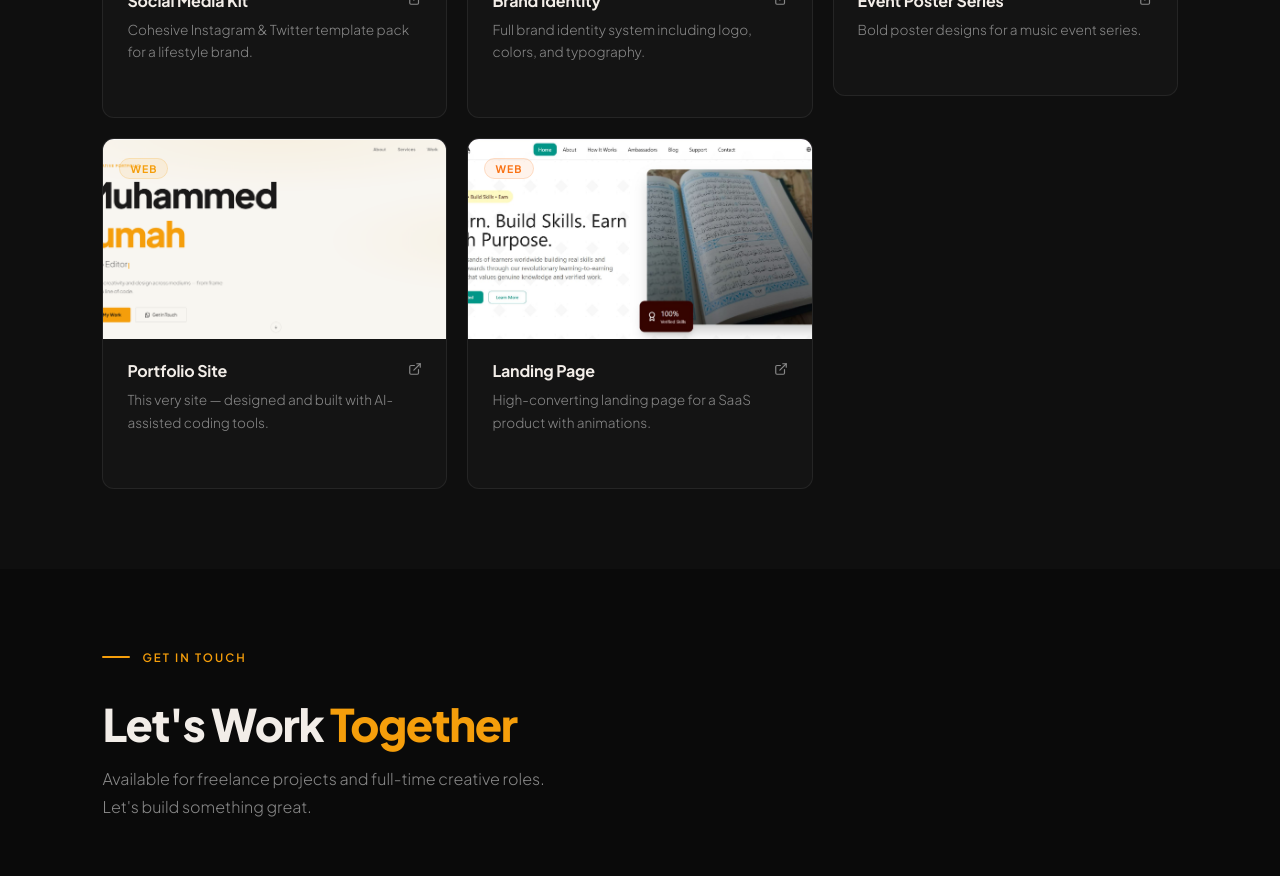
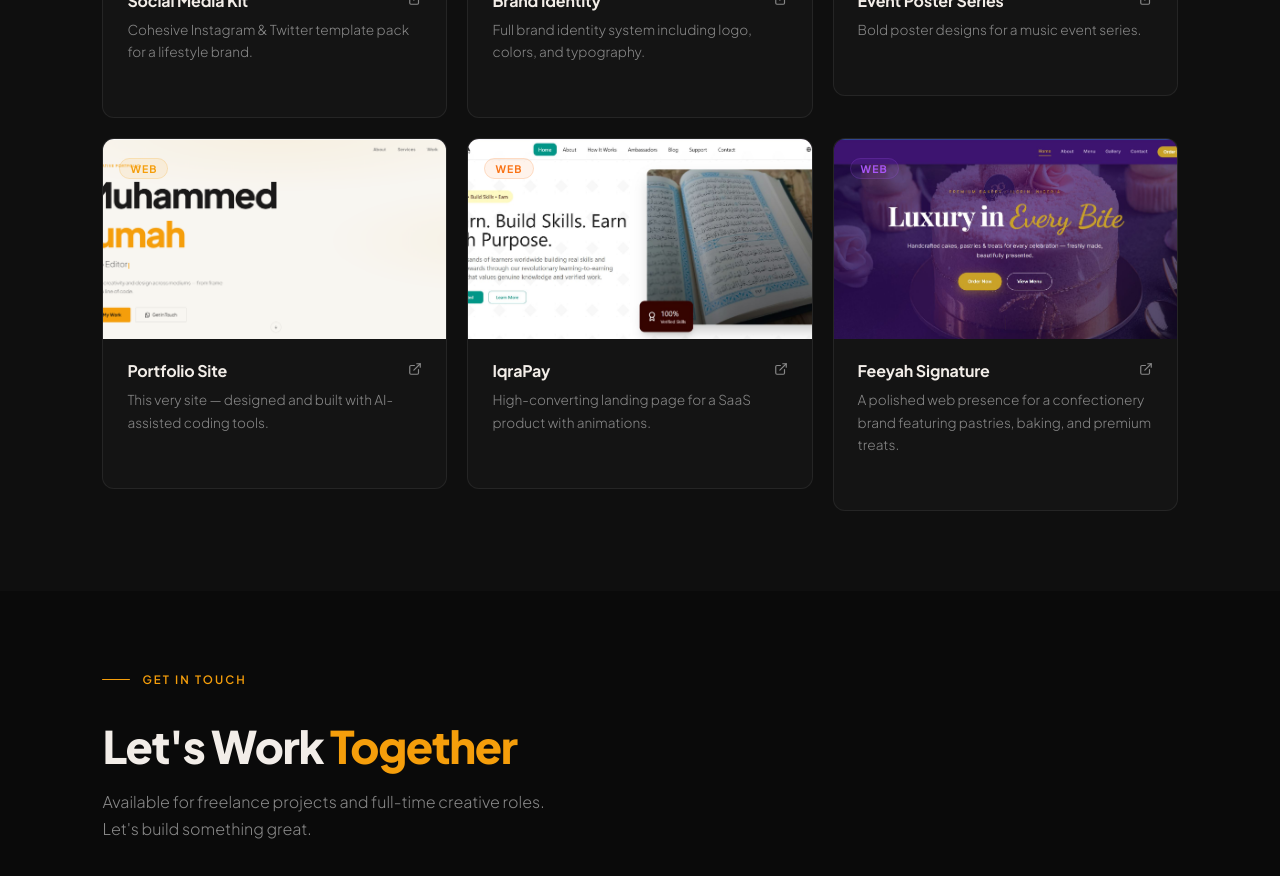
Before and after one commit to iqrapay2025-dot/myportfolio, a React (Vite) app: page / in a window 1280 px wide. Shown: the part 2840-3716 px from the top of the page. Built offline with nearby package versions, Linux system fonts and the light colour scheme.

Commit message:
feat: add Feeyah project to Portfolio component with associated image

```diff
--- a/src/app/components/Portfolio.tsx
+++ b/src/app/components/Portfolio.tsx
@@ -9,6 +9,7 @@ import { ImageWithFallback } from './figma/ImageWithFallback';
 const portfolioScreenshot = new URL('../../imports/Screenshot_2026-07-02_171746.png', import.meta.url).href;
 const landingPageScreenshot = new URL('../../imports/pay.JPG', import.meta.url).href;
 const eventPoster = new URL('../../imports/exam.jpg', import.meta.url).href;
+const Feeyah = new URL('../../imports/feeyah.JPG', import.meta.url).href;
 const brandingPoster = new URL('../../imports/Doorstep.png', import.meta.url).href;
 const tahseen = new URL('../../imports/tahseen.png', import.meta.url).href;
 const day1 = new URL('../../imports/Day 1.mp4', import.meta.url).href;
@@ -113,7 +114,7 @@ const projects = [
   },
   {
     id: 8,
-    title: 'Landing Page',
+    title: 'IqraPay',
     category: 'web' as Category,
     label: 'Web',
     description: 'High-converting landing page for a SaaS product with animations.',
@@ -122,6 +123,18 @@ const projects = [
     icon: ExternalLink,
     href: 'https://www.iqrapay.com.ng',
     image: landingPageScreenshot as string,
+  },
+  {
+    id: 8,
+    title: 'Feeyah Signature',
+    category: 'web' as Category,
+    label: 'Web',
+    description: 'A polished web presence for a confectionery brand featuring pastries, baking, and premium treats.',
+    gradient: 'linear-gradient(135deg, #1a0a1a 0%, #280f28 50%, #3a163a 100%)',
+    accentColor: '#A855F7',
+    icon: ExternalLink,
+    href: 'https://feeyah.vercel.app/',
+    image: Feeyah as string,
   },
 ];
 
```
Also changed, not shown: src/imports/feeyah.JPG (added).
